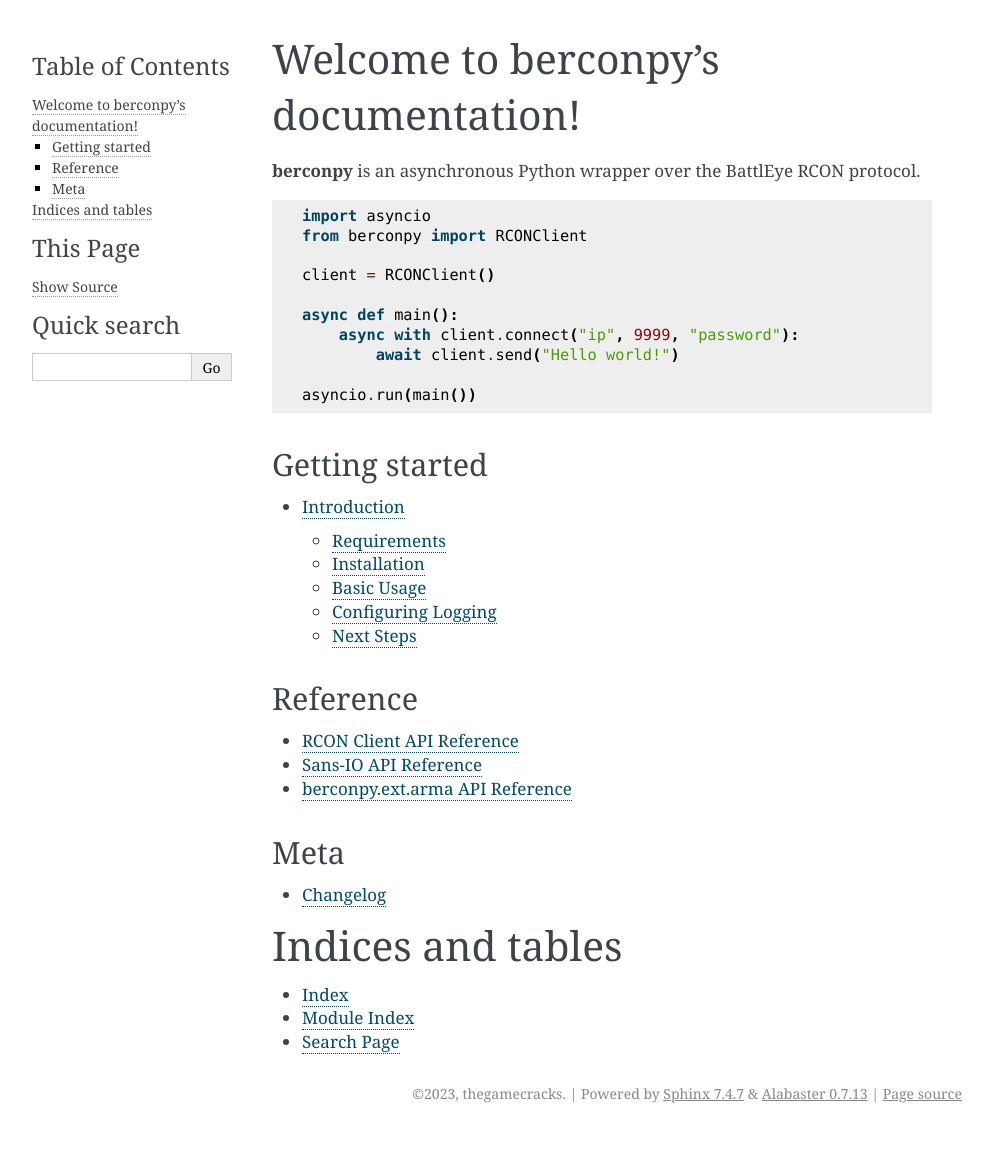
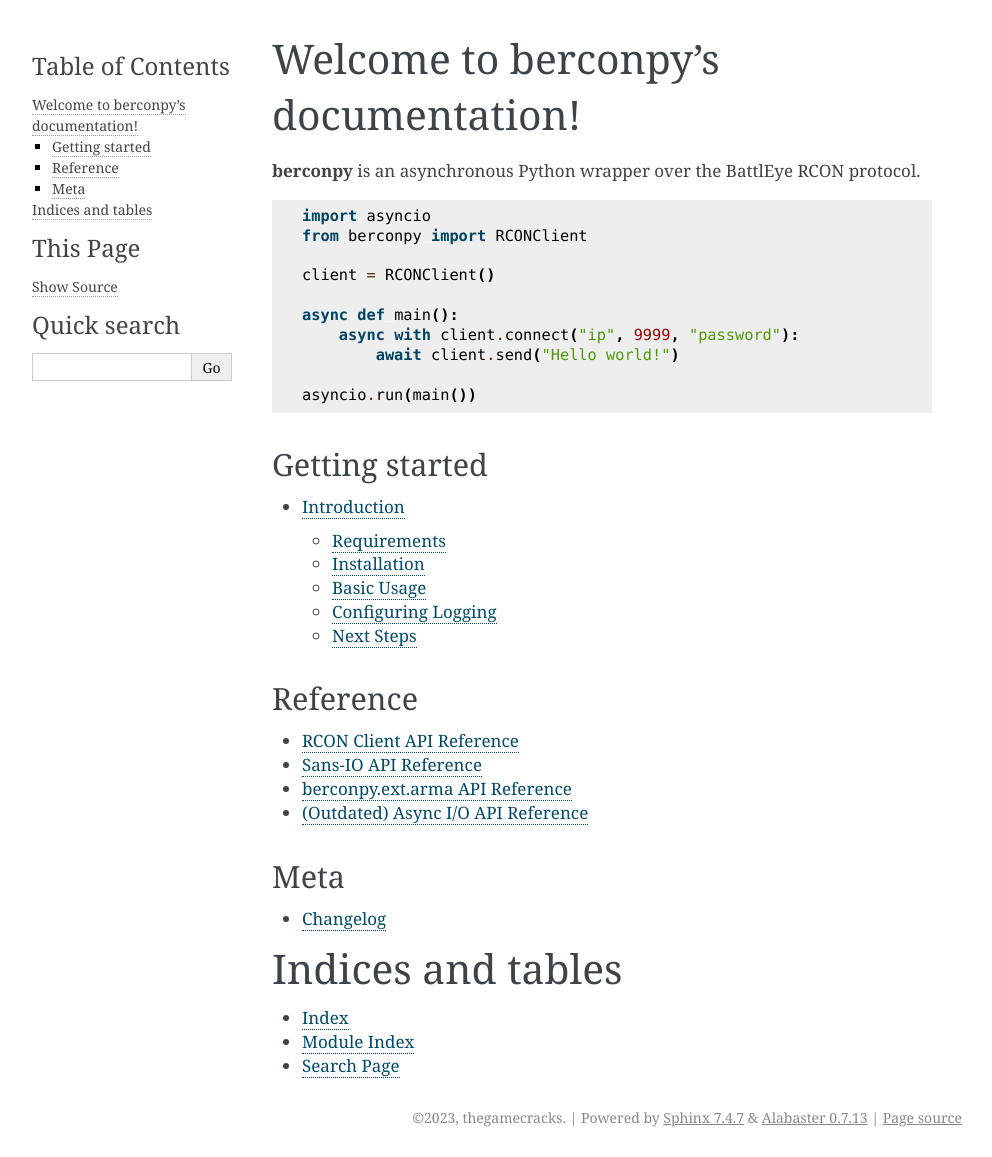
Before and after one commit to thegamecracks/berconpy, a Sphinx documentation site: the page built from docs/source/index.rst, in a window 1280 px wide. Shown: the whole page, without its empty margins (148-1140 px from the left). Built offline with Sphinx 7.4.7, drawn with Linux system fonts in a browser that asks for light colours; the version number could not be read and is left out; before the commit the page ends 1133 px from its top, so only the background shows below that.

Commit message:
docs: restore reference to asyncio.rst

```diff
--- a/docs/source/index.rst
+++ b/docs/source/index.rst
@@ -34,6 +34,7 @@
    client
    protocol
    ext/*
+   (Outdated) Async I/O API Reference <asyncio>
 
 Meta
 ----
```
